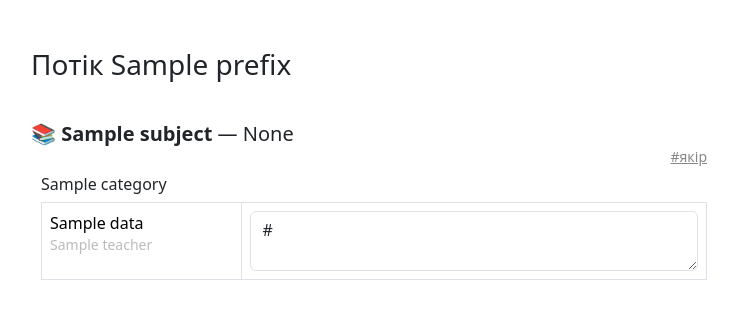
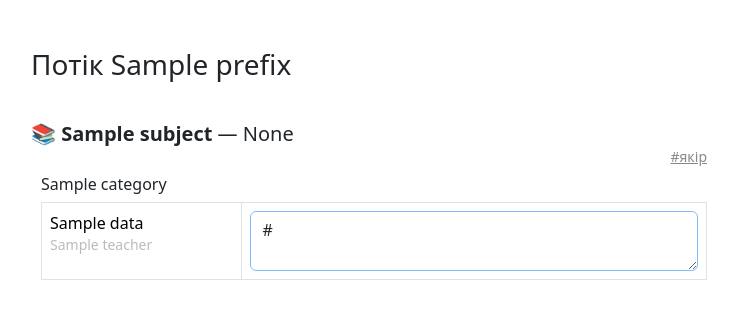
Before and after one commit to 2vitalik/data.labs, a Django app: template templates/links.html in a window 1280 px wide. Shown: the top 319 px of the page, without its empty margins (271-1009 px from the left). Run offline with Django 5.2, Linux system fonts and the light colour scheme; the template is opened without the code that fills it: most values are stand-ins (such as "Sample title", 1, 10 or a date in 2020).

Commit message:
tpl: Additional styling for textarea

```diff
--- a/templates/links.html
+++ b/templates/links.html
@@ -23,6 +23,16 @@
     }
     .silver-links a:hover {
         color: #aaa;
+    }
+    .form-control::placeholder {
+        color: #ccc;
+    }
+    textarea:placeholder-shown {
+        border: 1px solid #f5c6cb;
+        background-color: #fff8f8;
+    }
+    textarea:not(:placeholder-shown) {
+        border: 1px solid #80bdff;
     }
 </style>
 {% endblock %}
```
